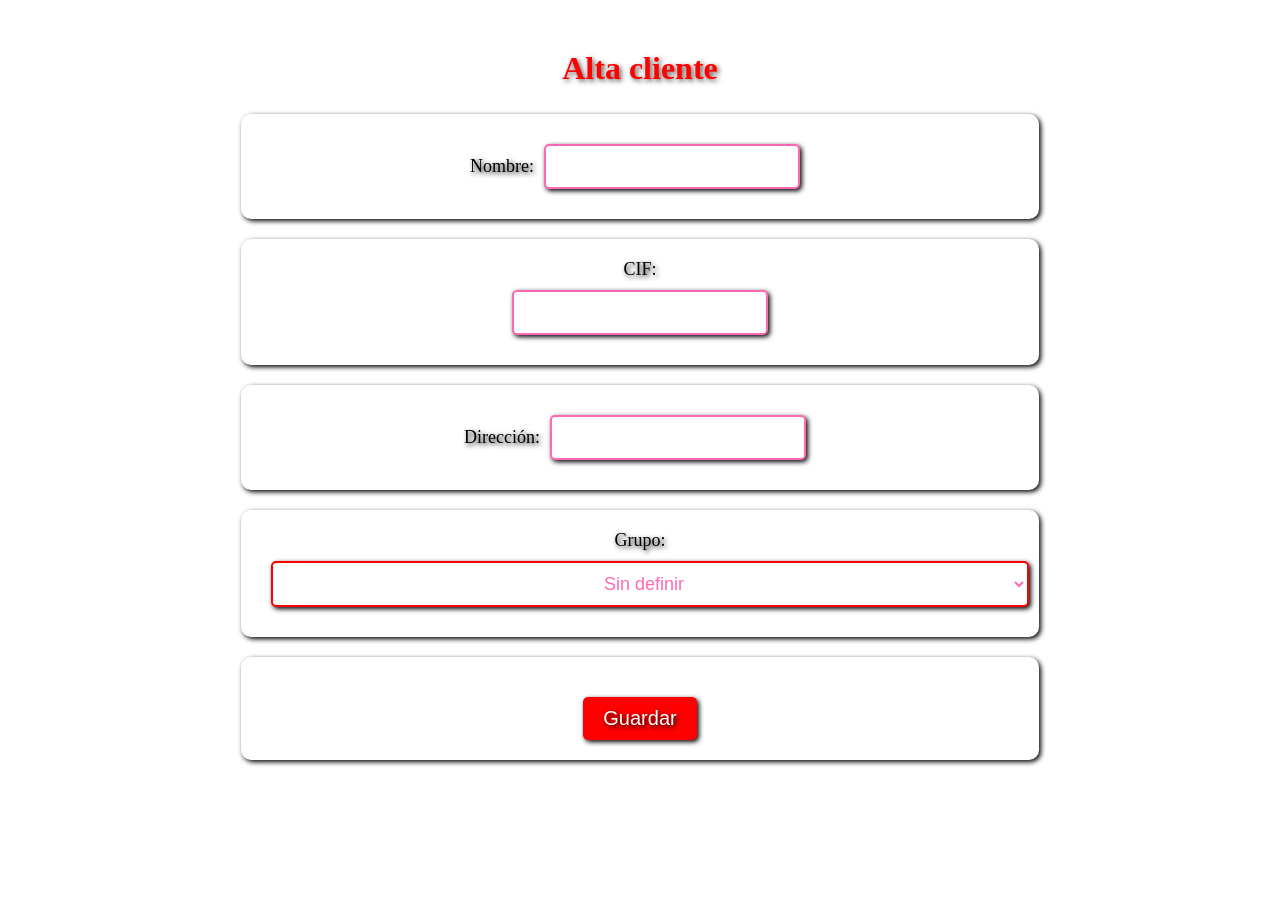
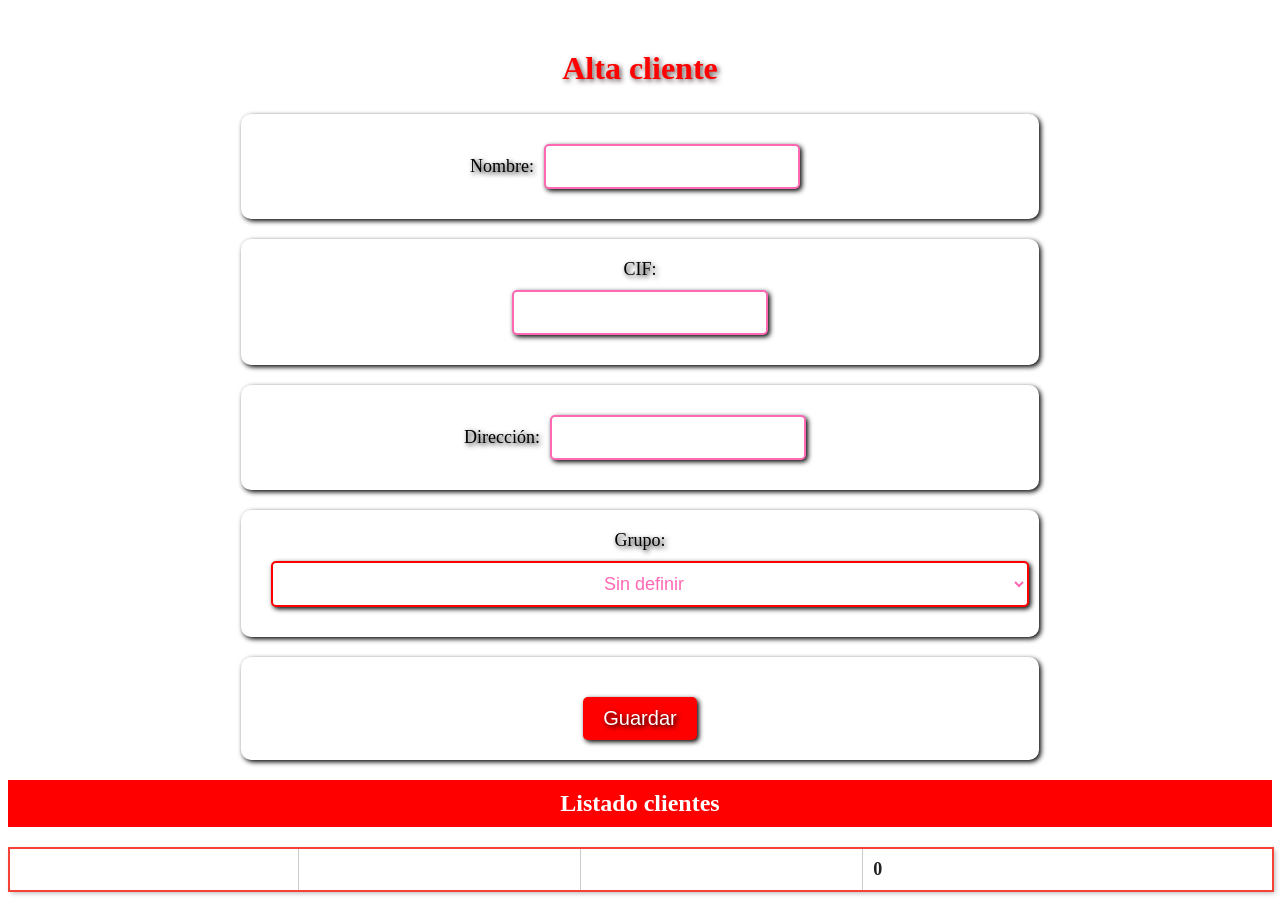
Before and after one commit to Shadow1900/Angular-8-Servicio-IALM, an Angular app: page / in a window 1280 px wide. Both pictures are taken after a click on the button "Guardar". Before the commit the page ends 800 px from the top, so only its background shows below. Built offline with nearby package versions, Linux system fonts and the light colour scheme.

Commit message:
2 files modified, 3 added

```diff
--- a/src/app/app.component.html
+++ b/src/app/app.component.html
@@ -1 +1,2 @@
 <app-alta-cliente></app-alta-cliente>
+<app-listado-clientes></app-listado-clientes>
--- a/src/app/clientes/clientes.module.ts
+++ b/src/app/clientes/clientes.module.ts
@@ -3,11 +3,12 @@ import { CommonModule } from '@angular/common';
 import { ClientesService } from './clientes.service';
 import { FormsModule } from '@angular/forms';
 import { AltaClienteComponent } from './alta-cliente/alta-cliente.component';
+import { ListadoClientesComponent } from './listado-clientes/listado-clientes.component';
 
 @NgModule({
   imports: [CommonModule, FormsModule],
-  declarations: [AltaClienteComponent],
+  declarations: [AltaClienteComponent, ListadoClientesComponent],
   providers: [ClientesService],
-  exports: [AltaClienteComponent],
+  exports: [AltaClienteComponent, ListadoClientesComponent],
 })
 export class ClientesModule {}
--- /dev/null
+++ b/src/app/clientes/listado-clientes/listado-clientes.component.css
@@ -0,0 +1,57 @@
+h2 {
+  background-color: #ff0000;
+  color: #fff;
+  padding: 10px;
+  text-align: center;
+}
+article span {
+  font-size: 18px;
+  font-weight: bold;
+}
+div[ngIf] {
+  animation: fade-in-out 2s ease-in-out;
+}
+
+@keyframes fade-in-out {
+  0% {
+    opacity: 0;
+  }
+  50% {
+    opacity: 1;
+  }
+  100% {
+    opacity: 0;
+  }
+}
+article {
+  border: 2px solid #f44336;
+  box-shadow: 2px 2px 5px rgba(0, 0, 0, 0.3);
+  margin-bottom: 10px;
+  padding: 10px;
+}
+div {
+  background-color: #fff;
+  color: #212121;
+  padding: 10px;
+}
+div {
+  display: table;
+  width: 100%;
+  border-collapse: collapse;
+  margin-bottom: 20px;
+}
+
+article {
+  display: table-row;
+}
+
+span {
+  display: table-cell;
+  padding: 10px;
+  border: 1px solid #ccc;
+}
+
+h2 {
+  text-align: center;
+  margin-bottom: 20px;
+}
--- /dev/null
+++ b/src/app/clientes/listado-clientes/listado-clientes.component.html
@@ -0,0 +1,10 @@
+<h2>Listado clientes</h2>
+<div *ngIf="!clientes.length">No hay clientes por el momento</div>
+<div>
+  <article *ngFor="let cliente of clientes">
+    <span>{{ cliente.nombre }}</span>
+    <span>{{ cliente.cif }}</span>
+    <span>{{ cliente.direccion }}</span>
+    <span>{{ cliente.grupo }}</span>
+  </article>
+</div>
--- /dev/null
+++ b/src/app/clientes/listado-clientes/listado-clientes.component.ts
@@ -0,0 +1,17 @@
+import { Component, OnInit } from '@angular/core';
+import { Cliente } from '../cliente.model';
+import { ClientesService } from '../clientes.service';
+
+@Component({
+  selector: 'app-listado-clientes',
+  templateUrl: './listado-clientes.component.html',
+  styleUrls: ['./listado-clientes.component.css'],
+})
+export class ListadoClientesComponent implements OnInit {
+  clientes: Cliente[];
+  constructor(private clientesService: ClientesService) {}
+
+  ngOnInit() {
+    this.clientes = this.clientesService.getClientes();
+  }
+}
```
